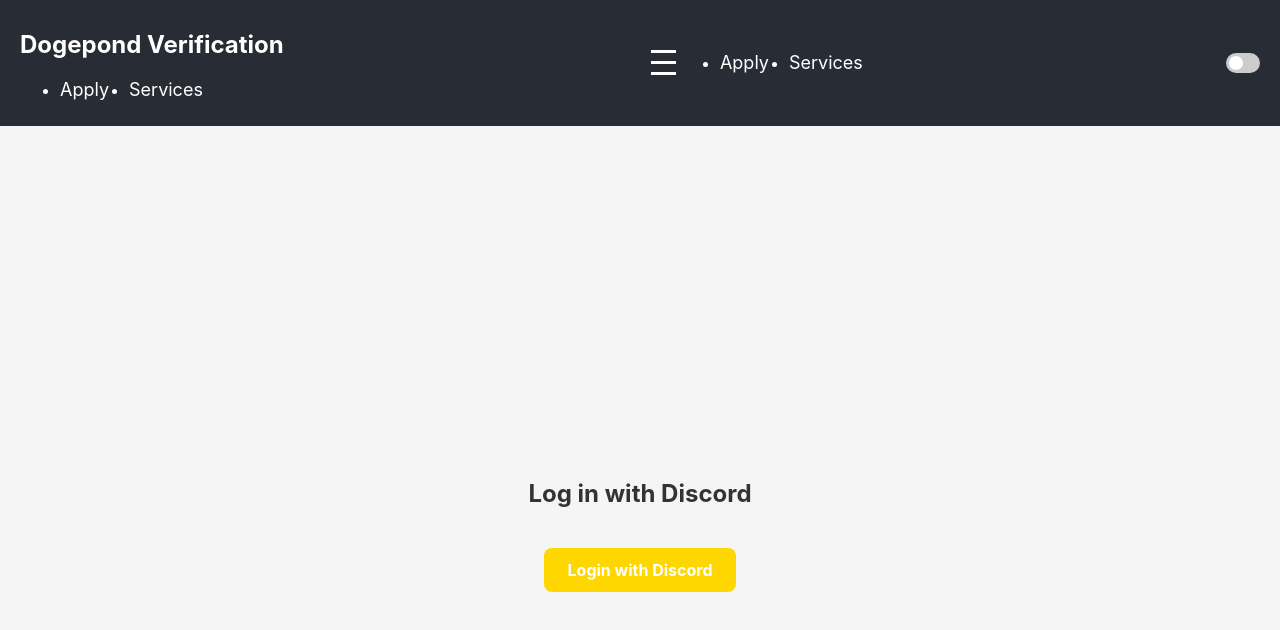
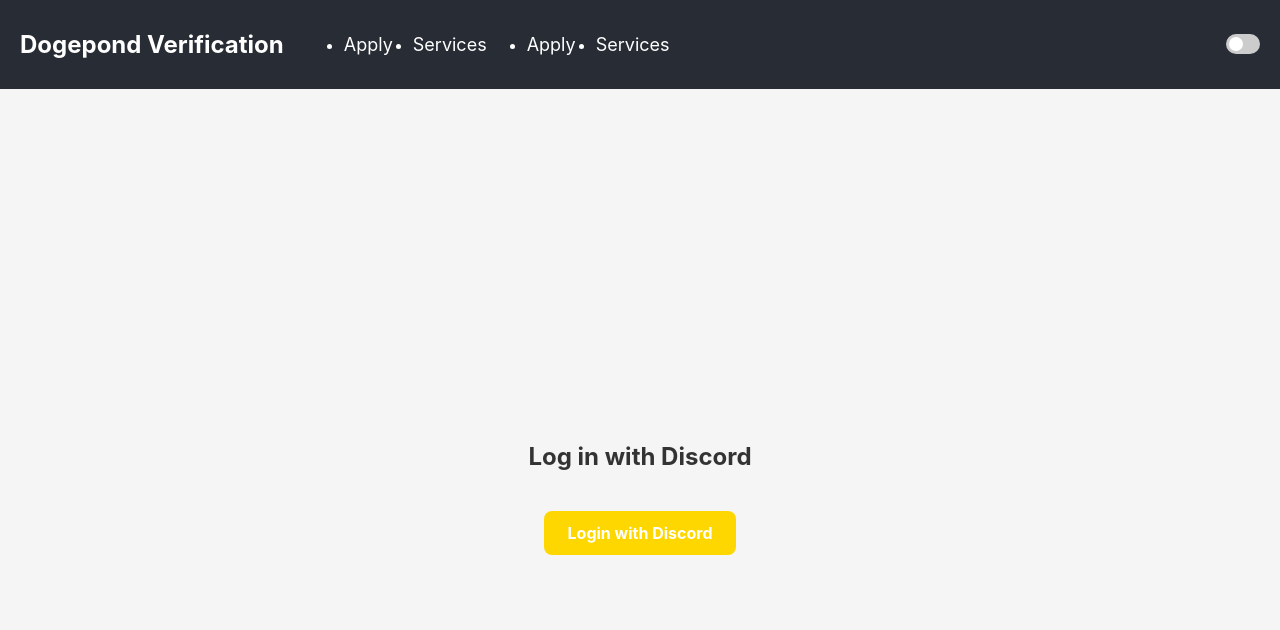
Before and after one commit to jlloyd0430/doginal-verification, a React (Create React App) app: page / in a window 1280 px wide. Shown: the top 630 px of the page. Built offline with nearby package versions, Linux system fonts and the light colour scheme; no server answers.

Commit message:
Update Navbar.css

```diff
--- a/src/components/Navbar.css
+++ b/src/components/Navbar.css
@@ -8,16 +8,37 @@
   position: relative;
 }
 
+.navbar-left {
+  display: flex;
+  align-items: center;
+}
+
 .navbar-logo {
   font-size: 24px;
   font-weight: bold;
+  margin-right: 20px;
+}
+
+.desktop-links {
+  display: flex;
+  gap: 20px;
+}
+
+.desktop-links a {
+  color: #fff;
+  text-decoration: none;
+  font-size: 18px;
+  transition: color 0.3s;
+}
+
+.desktop-links a:hover {
+  color: #61dafb;
 }
 
 .menu-icon {
   cursor: pointer;
-  display: flex;
+  display: none; /* Hidden in desktop view */
   flex-direction: column;
-  margin-left: auto; /* Push the menu icon to the right */
 }
 
 .bar {
@@ -52,16 +73,12 @@
   transition: color 0.3s;
 }
 
-.nav-links a:hover {
-  color: #61dafb;
+.mobile-dark-mode-toggle {
+  display: none; /* Hidden by default */
 }
 
 .dark-mode-toggle {
   margin-left: auto;
-}
-
-.mobile-dark-mode-toggle {
-  display: none; /* Hidden by default */
 }
 
 .switch {
@@ -115,20 +132,16 @@ input:checked + .slider:before {
 
 /* Mobile responsive */
 @media (max-width: 768px) {
-  .dark-mode-toggle {
-    display: none; /* Hide the desktop dark mode toggle on mobile */
-  }
-
-  .mobile-dark-mode-toggle {
-    display: block; /* Show in the dropdown */
-    margin-top: 10px;
+  .desktop-links {
+    display: none; /* Hide desktop links on mobile */
   }
 
   .menu-icon {
-    margin-left: auto; /* Ensure the menu icon stays on the right */
+    display: flex; /* Show menu icon on mobile */
+    margin-left: auto;
   }
 
-  .nav-links {
+  .nav-links.mobile-links {
     display: none;
     position: absolute;
     top: 60px;
@@ -140,9 +153,18 @@ input:checked + .slider:before {
     border-radius: 8px;
   }
 
-  .nav-links a {
+  .nav-links.mobile-links a {
     padding: 10px;
     color: #fff;
     text-align: center;
   }
+
+  .mobile-dark-mode-toggle {
+    display: block; /* Show in the dropdown */
+    margin-top: 10px;
+  }
+
+  .dark-mode-toggle {
+    display: none; /* Hide desktop dark mode toggle on mobile */
+  }
 }
```
